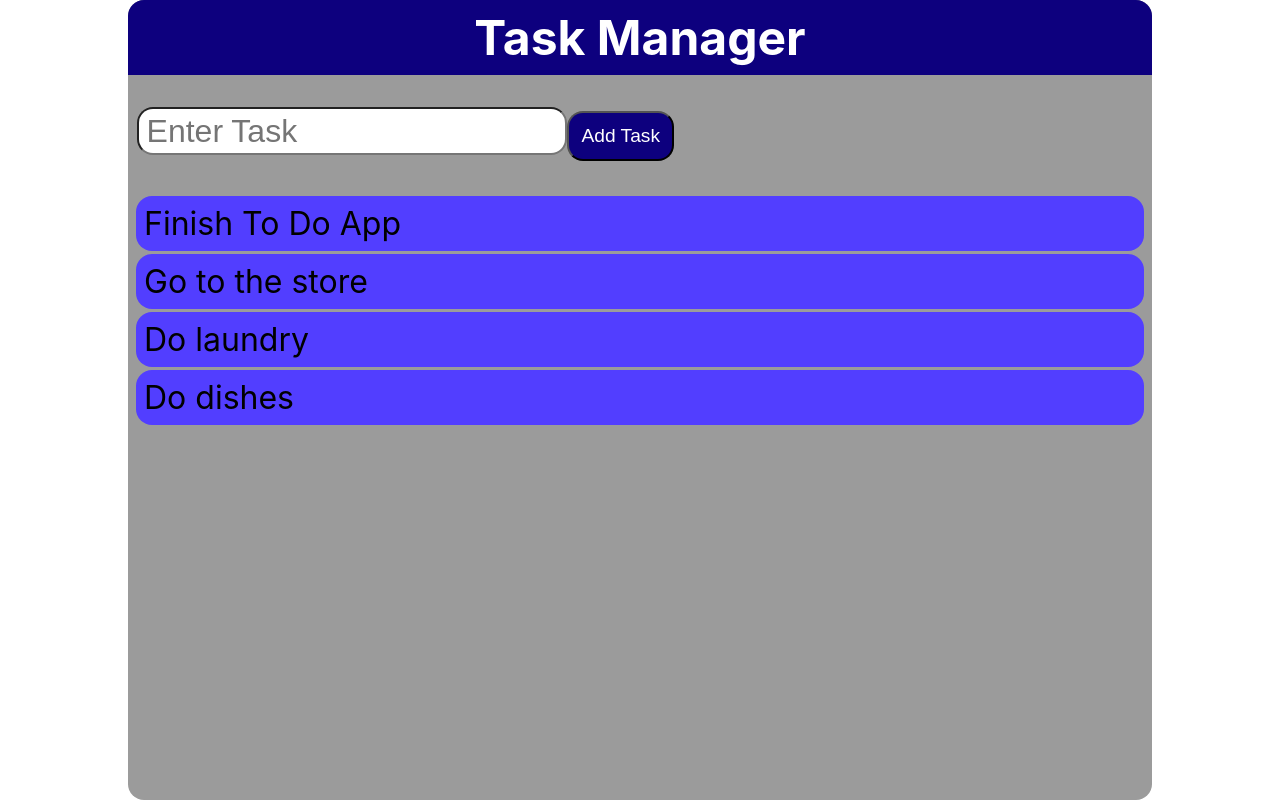
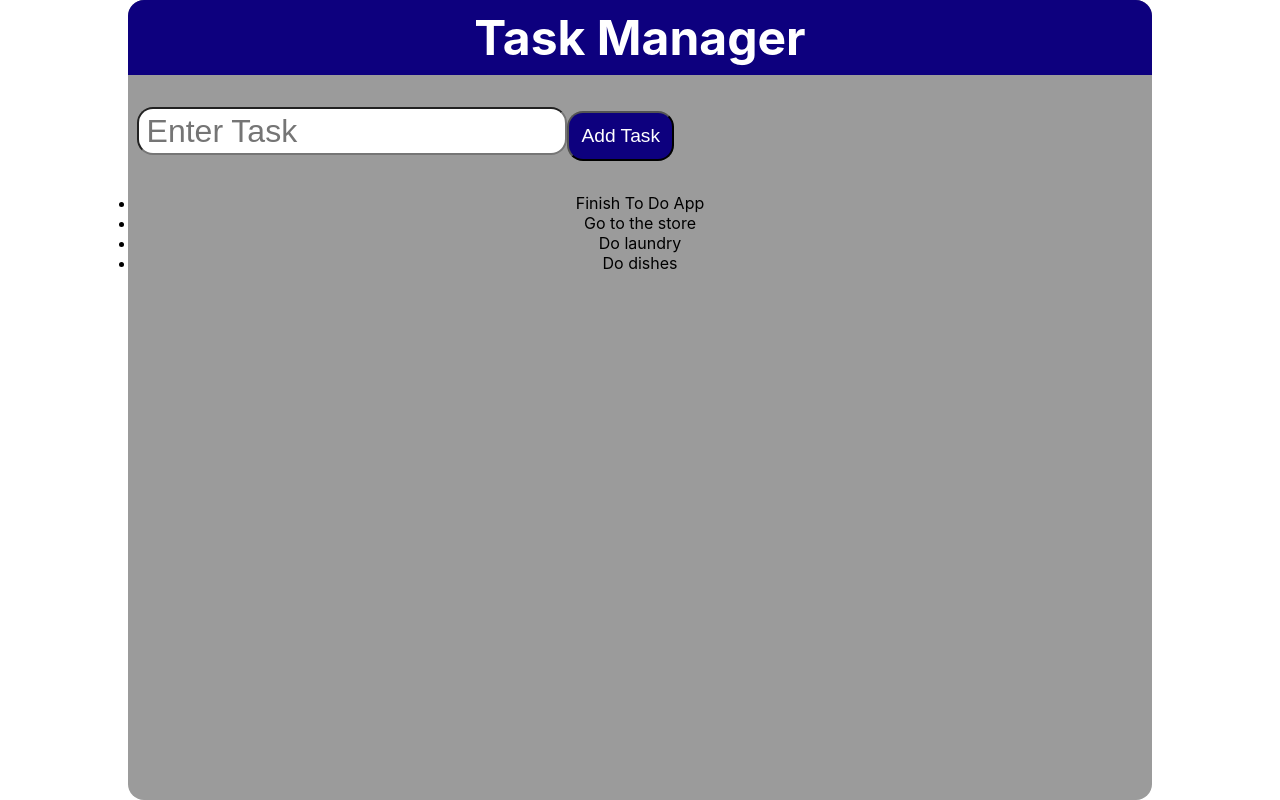
Before and after one commit to DDeShon/javascript-todo, a React (Create React App) app: page / in a window 1280 px wide. Built offline with nearby package versions, Linux system fonts and the light colour scheme.

Commit message:
working on list functionality

```diff
--- a/src/App.js
+++ b/src/App.js
@@ -1,8 +1,23 @@
+import React from "react";
 import "./App.css";
 import TodoList from "./components/todoList";
 import TodoForm from "./components/TodoForm";
 
-function App() {
+class App extends React.Component {
+  constructor(props) {
+    super(props);
+    this.state = {
+      todos: ["Finish To Do App", "Go to the store", "Do laundry", "Do dishes"],
+    };
+  }
+
+  addTodo = (todo) => {
+    this.setState((prevState) => ({
+      todos: [...prevState.todos, todo],
+    }));
+  };
+
+  render() {
     return (
       <div className="App">
         <div className="app-wrapper">
@@ -10,16 +25,15 @@ function App() {
             <h1>Task Manager</h1>
           </div>
           <div className="input-wrapper">
-          <TodoForm />
-          {/* <input type="text" id="input" placeholder="Enter Task" />
-          <button className="btn-new-task">Add Task</button> */}
+            <TodoForm addTodo={this.addTodo} />
           </div>
           <div className="list-wrapper">
-          <TodoList />
+            <TodoList todos={this.state.todos} />
           </div>
         </div>
       </div>
     );
   }
+}
 
 export default App;
--- a/src/components/TodoForm.js
+++ b/src/components/TodoForm.js
@@ -12,7 +12,7 @@ class TodoForm extends React.Component {
 
   handleSubmit = (event) => {
     event.preventDefault();
-    alert(`A new item was added:  ${this.state.todoInput}`);
+    this.props.addTodo(this.state.todoInput);
   };
 
   render() {
--- a/src/components/todoList.js
+++ b/src/components/todoList.js
@@ -9,12 +9,10 @@ const todos = [
 
 const Todo = (props) => <li>{props.todo}</li>;
 
-const TodoList = () => (
+const TodoList = (props) => (
   <ul className="todo">
-    {todos.map((todo) => (
-      <li className="list-item" key={todo}>
-        {todo}
-      </li>
+    {props.todos.map((todo) => (
+      <Todo todo={todo} key={todo} />
     ))}
   </ul>
 );
```
Lines whose indentation alone changed are shown as unchanged.
